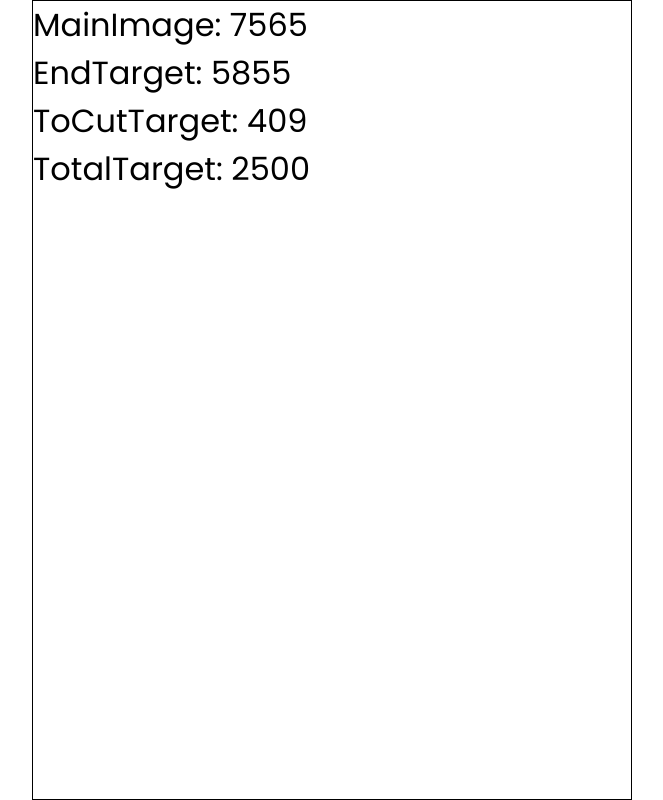
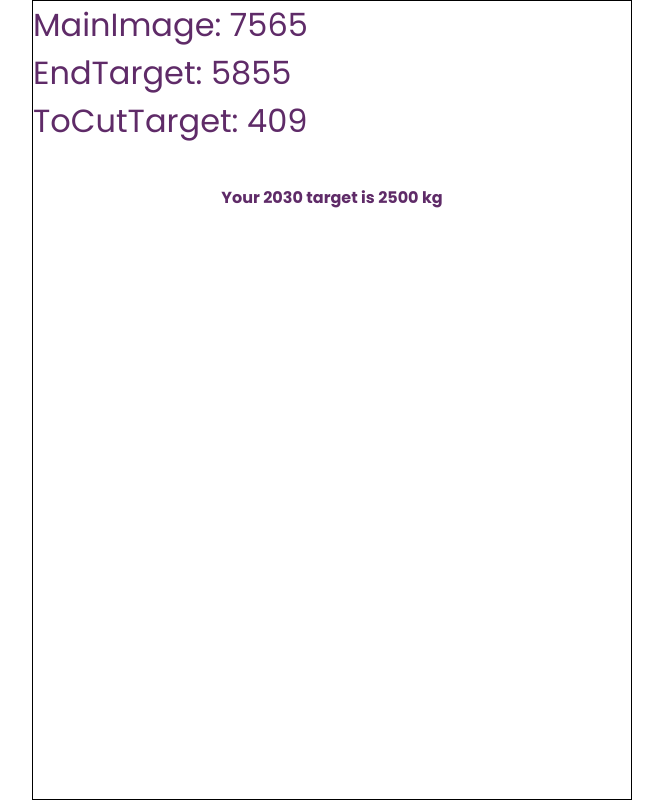
Before and after one commit to e-lizL/giki-coding-challenge, a React (Vite) app: page / in a window 1280 px wide. Shown: the whole page, without its empty margins (308-971 px from the left). Built offline with nearby package versions, Linux system fonts and the light colour scheme.

Commit message:
style: styling TotalTarget

```diff
--- a/src/App.tsx
+++ b/src/App.tsx
@@ -9,6 +9,7 @@ const Container = styled.div`
   min-height: 100vh;
   margin: 0 auto;
   border: 1px solid black;
+  color: var(--primary-text);
 `;
 
 const carbonData = {
--- a/src/components/TotalTarget.tsx
+++ b/src/components/TotalTarget.tsx
@@ -1,3 +1,19 @@
+import styled from 'styled-components';
+
+const StyledWrapper = styled.div`
+  display: flex;
+  justify-content: center;
+  align-items: center;
+  margin-top: 25px;
+`;
+
+const StyledOblong = styled.div`
+  padding: 15px 30px;
+  background: var(--lilac);
+  border-radius: 30px;
+  font-weight: 700;
+`;
+
 interface TotalTargetProps {
   totalTarget: number
 };
@@ -5,6 +21,8 @@ interface TotalTargetProps {
 export default function TotalTarget({ totalTarget }: TotalTargetProps) {
 
   return (
-    <h1>TotalTarget: {totalTarget}</h1>
+    <StyledWrapper>
+      <StyledOblong>Your 2030 target is {totalTarget} kg</StyledOblong>
+    </StyledWrapper>
   )
 }
```
